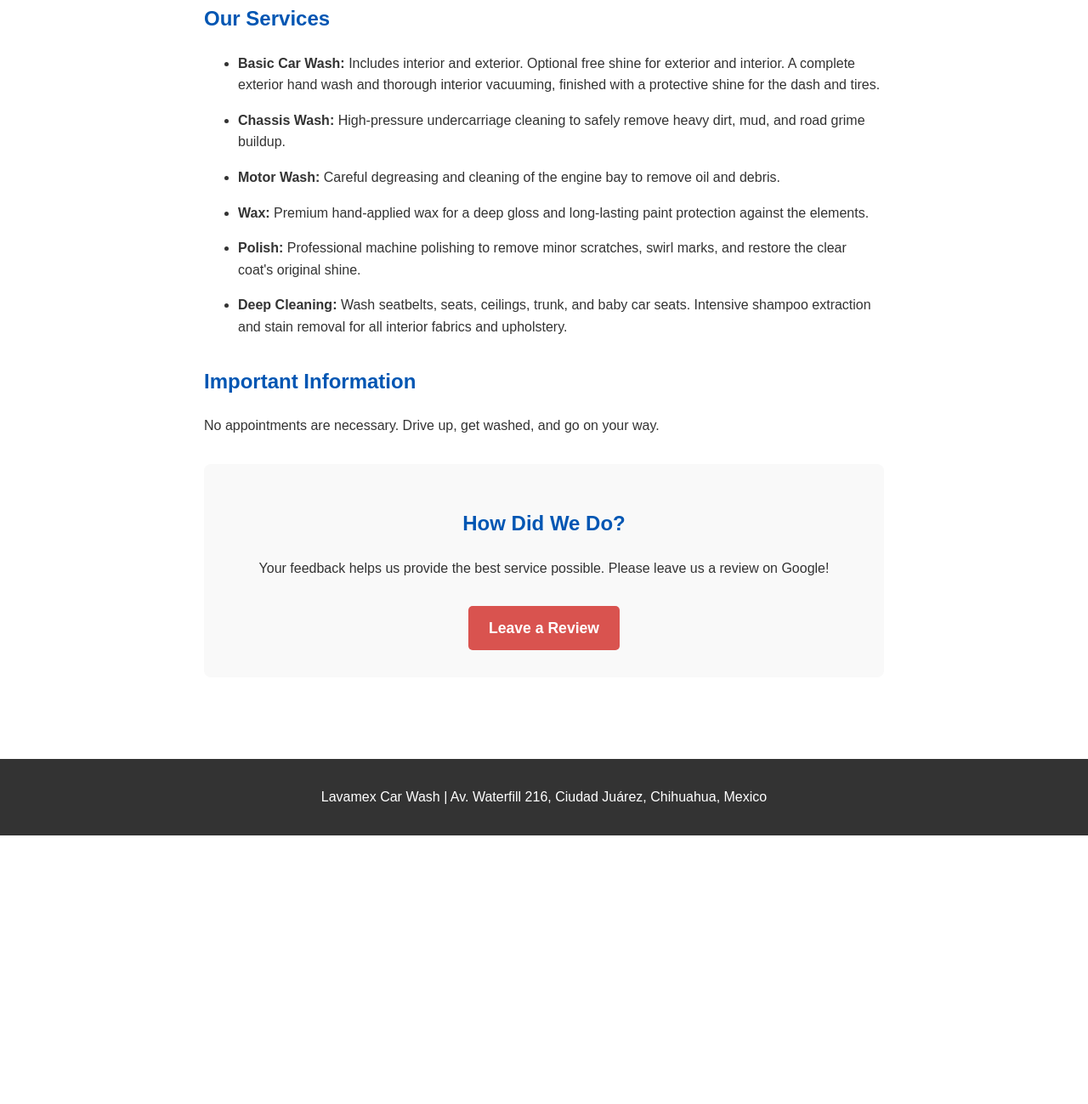
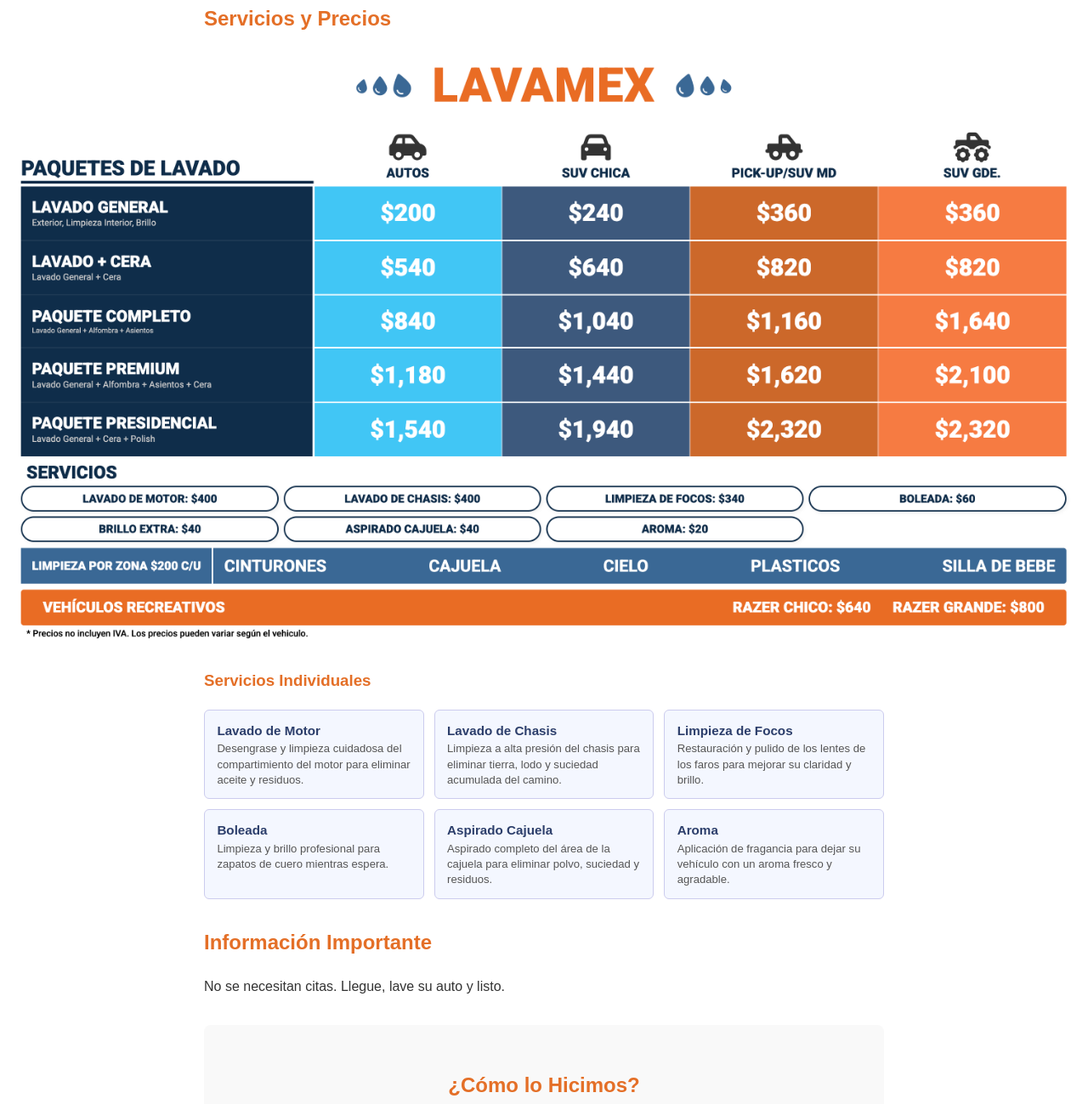
Before and after one commit to aldosanchez2002/LavamexWebsite, a plain HTML site: page index.html in a window 1280 px wide. Shown: the part 1281-2580 px from the top of the page at 85% size. Before the commit the page ends 2264 px from the top, so only its background shows below. Drawn offline with Linux system fonts and the light colour scheme.

Commit message:
add color and remove duplicate price

```diff
--- a/index.html
+++ b/index.html
@@ -33,10 +33,10 @@
         body { font-family: Arial, sans-serif; line-height: 1.6; margin: 0; padding: 0; color: #333; }
         .lang-toggle { background: #eee; padding: 10px; text-align: right; }
         .lang-toggle button { margin-left: 10px; padding: 5px 15px; cursor: pointer; }
-        header { background: #0056b3; color: white; padding: 2rem 1rem; text-align: center; }
+        header { background: #e46f27; color: white; padding: 2rem 1rem; text-align: center; }
         main { padding: 2rem 1rem; max-width: 800px; margin: auto; }
         section { margin-bottom: 2rem; }
-        h1, h2, h3 { color: #0056b3; }
+        h1, h2, h3 { color: #e46f27; }
         header h1 { color: white; margin: 0; }
         ul { margin-top: 0; }
         li { margin-bottom: 1rem; }
@@ -52,9 +52,20 @@
 
         body.lang-en .es { display: none; }
         body.lang-es .en { display: none; }
+
+        /* Menu image — full viewport width, breaks out of max-width container */
+        .menu-img-wrapper { width: 100vw; position: relative; left: 50%; transform: translateX(-50%); margin: 1rem 0 1.5rem; }
+        .menu-img-wrapper img { width: 100%; display: block; }
+
+        /* Individual services */
+        .services-grid { display: grid; grid-template-columns: repeat(auto-fill, minmax(220px, 1fr)); gap: 0.75rem; margin: 1rem 0; }
+        .service-item { background: #f4f7ff; border: 1px solid #cce; border-radius: 6px; padding: 0.75rem 0.9rem; }
+        .service-item .svc-name { font-weight: bold; font-size: 0.95rem; color: #2c3e6b; }
+        .service-item .svc-price { color: #c0392b; font-weight: bold; margin: 2px 0 6px; }
+        .service-item .svc-desc { font-size: 0.82rem; color: #555; line-height: 1.4; }
     </style>
 </head>
-<body class="lang-en">
+<body class="lang-es">
 
 <div class="lang-toggle">
     <button onclick="document.body.className='lang-en'">English</button>
@@ -109,40 +120,55 @@
     </section>
 
     <section id="services">
-        <h2 class="en">Our Services</h2>
-        <h2 class="es">Nuestros Servicios</h2>
-        <ul>
-            <li>
-                <strong class="en">Basic Car Wash:</strong><strong class="es">Lavado Básico:</strong>
-                <span class="en">Includes interior and exterior. Optional free shine for exterior and interior. A complete exterior hand wash and thorough interior vacuuming, finished with a protective shine for the dash and tires.</span>
-                <span class="es">Incluye interior y exterior. Brillo gratis opcional para exterior e interior. Un lavado a mano exterior completo y aspirado interior profundo, terminado con un brillo protector para el tablero y las llantas.</span>
-            </li>
-            <li>
-                <strong class="en">Chassis Wash:</strong><strong class="es">Lavado de Chasis:</strong>
-                <span class="en">High-pressure undercarriage cleaning to safely remove heavy dirt, mud, and road grime buildup.</span>
-                <span class="es">Limpieza de chasis a alta presión para eliminar de forma segura la acumulación de tierra pesada, lodo y suciedad del camino.</span>
-            </li>
-            <li>
-                <strong class="en">Motor Wash:</strong><strong class="es">Lavado de Motor:</strong>
-                <span class="en">Careful degreasing and cleaning of the engine bay to remove oil and debris.</span>
-                <span class="es">Desengrase y limpieza cuidadosa del compartimiento del motor para eliminar aceite y escombros.</span>
-            </li>
-            <li>
-                <strong class="en">Wax:</strong><strong class="es">Cera:</strong>
-                <span class="en">Premium hand-applied wax for a deep gloss and long-lasting paint protection against the elements.</span>
-                <span class="es">Cera premium aplicada a mano para un brillo profundo y protección duradera de la pintura contra los elementos.</span>
-            </li>
-            <li>
-                <strong class="en">Polish:</strong><strong class="es">Polish:</strong>
-                <span class="en">Professional machine polishing to remove minor scratches, swirl marks, and restore the clear coat's original shine.</span>
-                <span class="es">Polish profesional para eliminar rayones menores, marcas de remolino y restaurar el brillo original del barniz.</span>
-            </li>
-            <li>
-                <strong class="en">Deep Cleaning:</strong><strong class="es">Limpieza Profunda:</strong>
-                <span class="en">Wash seatbelts, seats, ceilings, trunk, and baby car seats. Intensive shampoo extraction and stain removal for all interior fabrics and upholstery.</span>
-                <span class="es">Lavado de cinturones de seguridad, asientos, techos, cajuela y asientos para bebés. Extracción intensiva con champú y eliminación de manchas para todas las telas de tapicería e interior.</span>
-            </li>
-        </ul>
+        <h2 class="en">Services &amp; Pricing</h2>
+        <h2 class="es">Servicios y Precios</h2>
+
+        <!-- Menu image — full screen width -->
+        <div class="menu-img-wrapper">
+            <img src="menu.png" alt="Lavamex menú de precios">
+        </div>
+
+        <!-- Individual services with descriptions -->
+        <h3 class="en">Individual Services</h3>
+        <h3 class="es">Servicios Individuales</h3>
+        <div class="services-grid">
+            <div class="service-item">
+                <div class="svc-name en">Motor Wash</div>
+                <div class="svc-name es">Lavado de Motor</div>
+                <div class="svc-desc en">Careful degreasing and cleaning of the engine bay to remove oil and debris.</div>
+                <div class="svc-desc es">Desengrase y limpieza cuidadosa del compartimiento del motor para eliminar aceite y residuos.</div>
+            </div>
+            <div class="service-item">
+                <div class="svc-name en">Chassis Wash</div>
+                <div class="svc-name es">Lavado de Chasis</div>
+                <div class="svc-desc en">High-pressure undercarriage cleaning to remove heavy dirt, mud, and road grime.</div>
+                <div class="svc-desc es">Limpieza a alta presión del chasis para eliminar tierra, lodo y suciedad acumulada del camino.</div>
+            </div>
+            <div class="service-item">
+                <div class="svc-name en">Headlight Cleaning</div>
+                <div class="svc-name es">Limpieza de Focos</div>
+                <div class="svc-desc en">Restoration and polishing of headlight lenses to improve clarity and brightness.</div>
+                <div class="svc-desc es">Restauración y pulido de los lentes de los faros para mejorar su claridad y brillo.</div>
+            </div>
+            <div class="service-item">
+                <div class="svc-name en">Shoe Shine</div>
+                <div class="svc-name es">Boleada</div>
+                <div class="svc-desc en">Professional cleaning and shine for leather shoes while you wait.</div>
+                <div class="svc-desc es">Limpieza y brillo profesional para zapatos de cuero mientras espera.</div>
+            </div>
+            <div class="service-item">
+                <div class="svc-name en">Trunk Vacuum</div>
+                <div class="svc-name es">Aspirado Cajuela</div>
+                <div class="svc-desc en">Thorough vacuuming of the trunk area to remove dust, dirt, and debris.</div>
+                <div class="svc-desc es">Aspirado completo del área de la cajuela para eliminar polvo, suciedad y residuos.</div>
+            </div>
+            <div class="service-item">
+                <div class="svc-name en">Air Freshener</div>
+                <div class="svc-name es">Aroma</div>
+                <div class="svc-desc en">Fragrance application to leave your vehicle smelling fresh and clean.</div>
+                <div class="svc-desc es">Aplicación de fragancia para dejar su vehículo con un aroma fresco y agradable.</div>
+            </div>
+        </div>
     </section>
 
     <section id="important-info">
```
